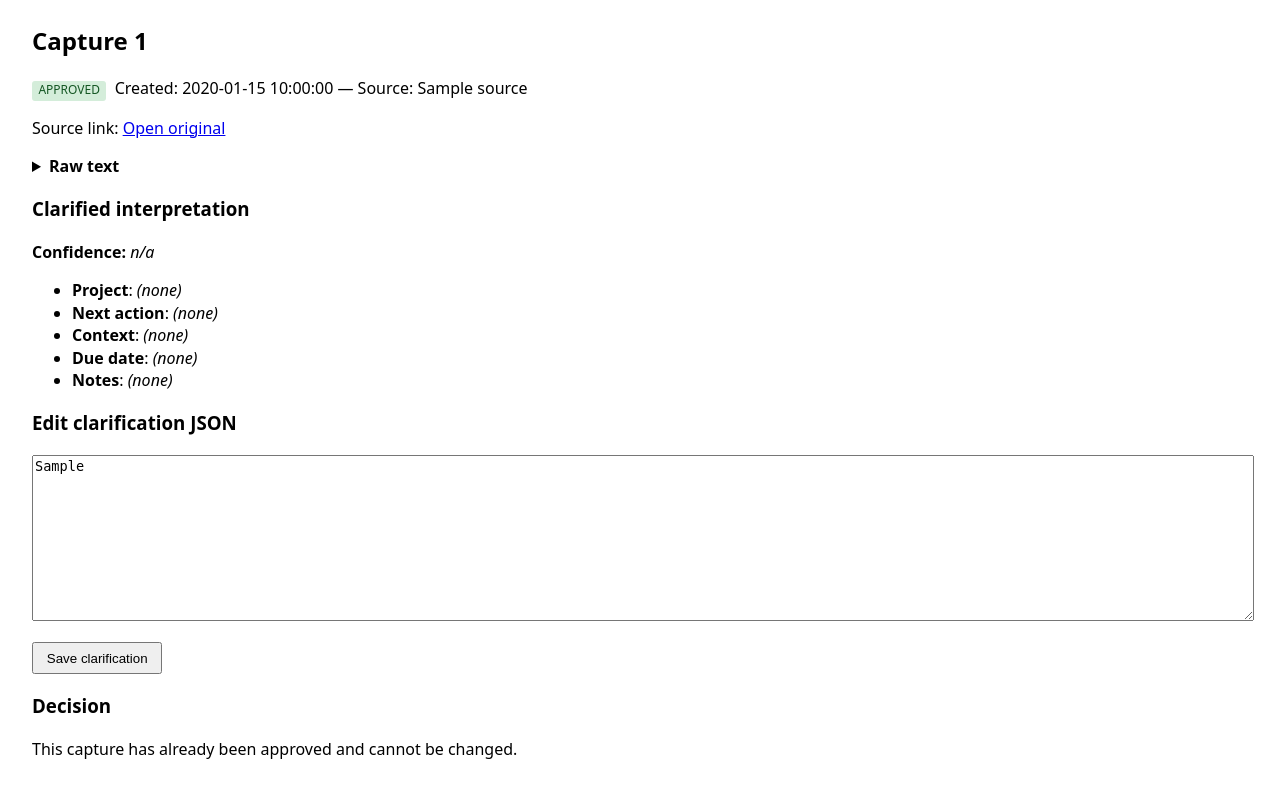
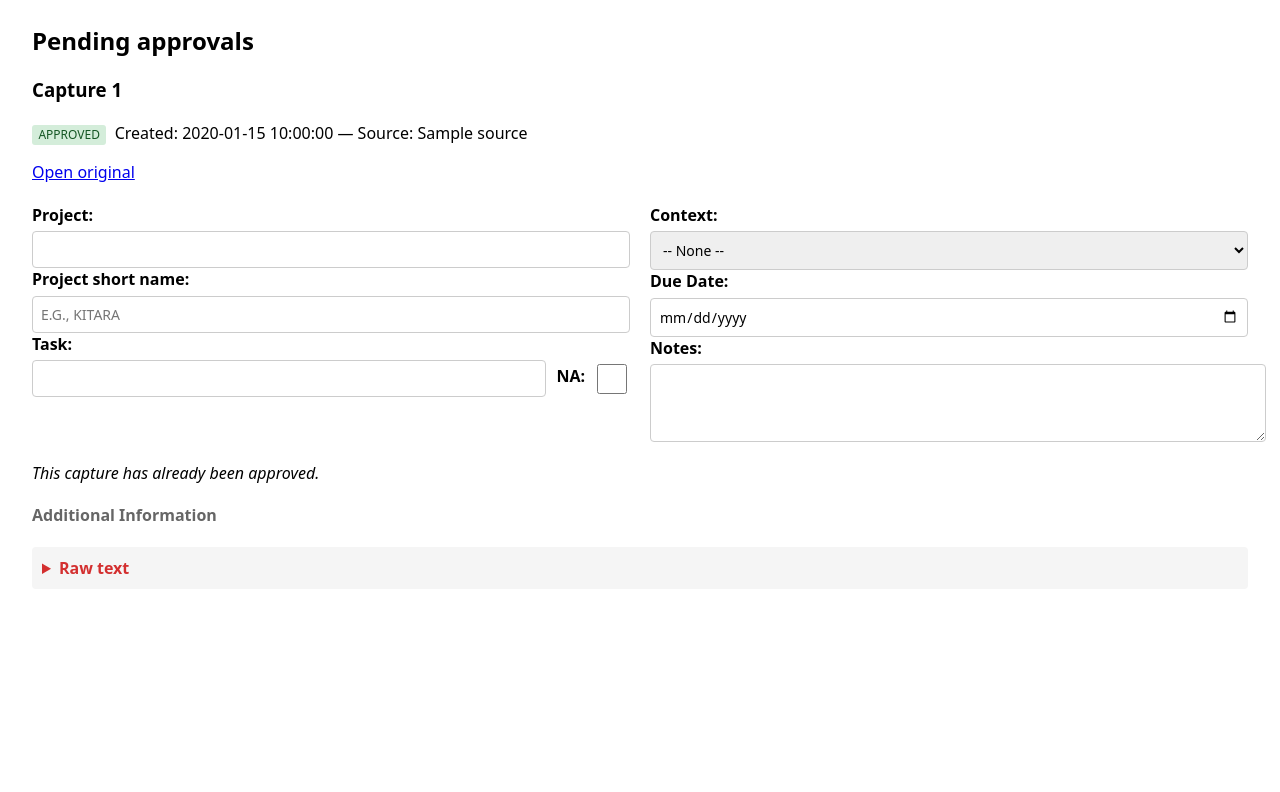
Before and after one commit to iaarnio/gtd-backend, a FastAPI app: template app/templates/approval_detail.html in a window 1280 px wide. Shown: the part 121-913 px from the top of the page. After the commit the page ends 695 px from the top, so only its background shows below. Run offline with FastAPI, Linux system fonts and the light colour scheme; the template is opened without the code that fills it: most values are stand-ins (such as "Sample title", 1, 10 or a date in 2020); parts of the project's set-up code (start-up, migrations or seed data) failed here and were passed over.

Commit message:
Redesign approval detail page with improved form UX
- Completely redesigned approval_detail.html with two-column layout
- Added editable form fields matching GTD workflow:
  - Project name and short name (auto-uppercase)
  - Task with NA (next action) checkbox to set type
  - Context dropdown (Work, Home, Phone, Computer, Errands, Waiting)
  - Due date with HTML5 date picker
  - Notes free-text field
- JavaScript automatically builds clarification JSON:
  - Type field correctly set to 'project' or 'next_action' based on checkbox
  - Project short name auto-uppercased
  - Preserves all original fields (ambiguities, confidence_score, suggested_tool)
- Improved layout:
  - Three action buttons (Approve/Save/Reject) in prominent button group
  - Collapsible sections for Ambiguities and Raw text
  - Professional CSS styling with grid layout
- Fixes data mismatch issue where type field wasn't updated when user changed project info

This resolves the issue where approvals could have project data without type='project'
being set, causing RTM to ignore project information.

Co-Authored-By: Claude Haiku 4.5 <noreply@anthropic.com>

```diff
--- a/app/templates/approval_detail.html
+++ b/app/templates/approval_detail.html
@@ -3,7 +3,9 @@
 {% block title %}Capture {{ capture.id }}{% endblock %}
 
 {% block content %}
-<h2>Capture {{ capture.id }}</h2>
+<h2>Pending approvals</h2>
+
+<h3>Capture {{ capture.id }}</h3>
 
 <p>
     <span class="badge badge-{{ capture.decision_status }}">{{ capture.decision_status }}</span>
@@ -12,80 +14,235 @@
 
 {% if capture.source_link %}
 <p>
-    Source link:
-    <a href="{{ capture.source_link }}" target="_blank" rel="noopener noreferrer">
-        Open original
-    </a>
+    <a href="{{ capture.source_link }}" target="_blank" rel="noopener noreferrer">Open original</a>
 </p>
 {% endif %}
 
-<details>
-    <summary><strong>Raw text</strong></summary>
-    <pre>{{ capture.raw_text }}</pre>
-</details>
-
 {% set clar = clar_dict %}
 
-<h3>Clarified interpretation</h3>
+<style>
+.form-grid {
+    display: grid;
+    grid-template-columns: 1fr 1fr;
+    gap: 20px;
+    margin: 20px 0;
+}
 
-<p><strong>Confidence:</strong>
-    {% if clar and ('confidence_score' in clar or 'confidence' in clar) %}
-        {% if 'confidence_score' in clar and clar['confidence_score'] is not none %}
-            <span class="confidence">{{ "%.2f"|format(clar['confidence_score']) }}</span>
-        {% elif 'confidence' in clar and clar['confidence'] is not none %}
-            <span class="confidence">{{ "%.2f"|format(clar['confidence']) }}</span>
-        {% else %}
-            <em>n/a</em>
-        {% endif %}
+.form-field {
+    display: flex;
+    flex-direction: column;
+}
+
+.form-field label {
+    font-weight: bold;
+    margin-bottom: 5px;
+}
+
+.form-field input,
+.form-field select,
+.form-field textarea {
+    padding: 8px;
+    font-size: 14px;
+    border: 1px solid #ccc;
+    border-radius: 4px;
+    font-family: inherit;
+}
+
+.form-field textarea {
+    resize: vertical;
+    min-height: 60px;
+}
+
+.task-row {
+    display: flex;
+    gap: 10px;
+    align-items: flex-end;
+}
+
+.task-row input {
+    flex: 1;
+}
+
+.checkbox-group {
+    display: flex;
+    align-items: center;
+    gap: 8px;
+}
+
+.checkbox-group input[type="checkbox"] {
+    width: 30px;
+    height: 30px;
+    cursor: pointer;
+}
+
+.button-group {
+    display: flex;
+    gap: 10px;
+    margin: 30px 0;
+}
+
+.button-group button {
+    flex: 1;
+    padding: 15px;
+    font-size: 16px;
+    font-weight: bold;
+    border: none;
+    border-radius: 4px;
+    cursor: pointer;
+}
+
+.approve {
+    background-color: #4CAF50;
+    color: white;
+}
+
+.save {
+    background-color: #FDD835;
+    color: black;
+}
+
+.reject {
+    background-color: #F44336;
+    color: white;
+}
+
+.section-title {
+    font-weight: bold;
+    margin-top: 20px;
+    margin-bottom: 10px;
+    color: #666;
+}
+
+details {
+    margin: 20px 0;
+    padding: 10px;
+    background-color: #f5f5f5;
+    border-radius: 4px;
+}
+
+details summary {
+    cursor: pointer;
+    font-weight: bold;
+    color: #d32f2f;
+}
+
+details pre {
+    background-color: white;
+    padding: 10px;
+    border-radius: 4px;
+    overflow-x: auto;
+}
+</style>
+
+<form method="post" action="/approvals/{{ capture.id }}/clarification">
+    <input type="hidden" name="clarification_json_raw" id="clarification_json_raw">
+
+    <div class="form-grid">
+        <!-- Left column -->
+        <div>
+            <div class="form-field">
+                <label for="project">Project:</label>
+                <input type="text" id="project" name="project_name" value="{{ clar.get('project_name', '') or '' }}">
+            </div>
+
+            <div class="form-field">
+                <label for="project_shortname">Project short name:</label>
+                <input type="text" id="project_shortname" name="project_shortname"
+                       value="{{ clar.get('project_shortname', '') or '' }}"
+                       placeholder="e.g., KITARA"
+                       style="text-transform: uppercase;">
+            </div>
+
+            <div class="form-field">
+                <label>Task:</label>
+                <div class="task-row">
+                    <input type="text" name="next_action" value="{{ clar.get('next_action', '') or '' }}">
+                    <div class="checkbox-group">
+                        <label for="is_next_action">NA:</label>
+                        <input type="checkbox" id="is_next_action" name="is_next_action"
+                               {% if clar.get('type') == 'next_action' %}checked{% endif %}>
+                    </div>
+                </div>
+            </div>
+        </div>
+
+        <!-- Right column -->
+        <div>
+            <div class="form-field">
+                <label for="context">Context:</label>
+                <select id="context" name="suggested_context">
+                    <option value="">-- None --</option>
+                    <option value="Work" {% if clar.get('suggested_context') == 'Work' %}selected{% endif %}>Work</option>
+                    <option value="Home" {% if clar.get('suggested_context') == 'Home' %}selected{% endif %}>Home</option>
+                    <option value="Phone" {% if clar.get('suggested_context') == 'Phone' %}selected{% endif %}>Phone</option>
+                    <option value="Computer" {% if clar.get('suggested_context') == 'Computer' %}selected{% endif %}>Computer</option>
+                    <option value="Errands" {% if clar.get('suggested_context') == 'Errands' %}selected{% endif %}>Errands</option>
+                    <option value="Waiting" {% if clar.get('suggested_context') == 'Waiting' %}selected{% endif %}>Waiting</option>
+                </select>
+            </div>
+
+            <div class="form-field">
+                <label for="due_date">Due Date:</label>
+                <input type="date" id="due_date" name="due_date" value="{{ clar.get('due_date', '') or '' }}">
+            </div>
+
+            <div class="form-field">
+                <label for="notes">Notes:</label>
+                <textarea id="notes" name="notes">{{ clar.get('notes', '') or '' }}</textarea>
+            </div>
+        </div>
+    </div>
+
+    <!-- Action buttons -->
+    {% if capture.decision_status == "proposed" %}
+    <div class="button-group">
+        <button type="submit" class="approve" formaction="/approvals/{{ capture.id }}/approve"
+                onclick="this.form.action='/approvals/{{ capture.id }}/approve'">Approve</button>
+        <button type="submit" class="save">Save</button>
+        <button type="submit" class="reject" formaction="/approvals/{{ capture.id }}/reject"
+                onclick="this.form.action='/approvals/{{ capture.id }}/reject'">Reject</button>
+    </div>
     {% else %}
-        <em>n/a</em>
+    <p><em>This capture has already been {{ capture.decision_status }}.</em></p>
     {% endif %}
-</p>
 
-<ul>
-    <li><strong>Project</strong>:
-        {% if clar and 'project_name' in clar and clar['project_name'] %}
-            {{ clar['project_name'] }}
-        {% elif clar and 'project' in clar and clar['project'] %}
-            {{ clar['project'] }}
-        {% else %}
-            <em>(none)</em>
-        {% endif %}
-    </li>
-    <li><strong>Next action</strong>:
-        {% if clar and 'next_action' in clar and clar['next_action'] %}{{ clar['next_action'] }}{% else %}<em>(none)</em>{% endif %}
-    </li>
-    <li><strong>Context</strong>:
-        {% if clar and 'suggested_context' in clar and clar['suggested_context'] %}{{ clar['suggested_context'] }}{% else %}<em>(none)</em>{% endif %}
-    </li>
-    <li><strong>Due date</strong>:
-        {% if clar and 'due_date' in clar and clar['due_date'] %}{{ clar['due_date'] }}{% else %}<em>(none)</em>{% endif %}
-    </li>
-    <li><strong>Notes</strong>:
-        {% if clar and 'notes' in clar and clar['notes'] %}{{ clar['notes'] }}{% else %}<em>(none)</em>{% endif %}
-    </li>
-</ul>
+    <!-- Collapsible sections for additional info -->
+    <div class="section-title">Additional Information</div>
 
-<h3>Edit clarification JSON</h3>
-<form method="post" action="/approvals/{{ capture.id }}/clarification">
-    <textarea name="clarification_json">{{ clarification_json }}</textarea>
-    <div class="actions">
-        <button type="submit">Save clarification</button>
-    </div>
+    {% if clar.get('ambiguities') %}
+    <details>
+        <summary>Ambiguities</summary>
+        <p>{{ clar.get('ambiguities') }}</p>
+    </details>
+    {% endif %}
+
+    <details>
+        <summary>Raw text</summary>
+        <pre>{{ capture.raw_text }}</pre>
+    </details>
 </form>
 
-<h3>Decision</h3>
-{% if capture.decision_status == "proposed" %}
-<div class="actions">
-    <form method="post" action="/approvals/{{ capture.id }}/approve">
-        <button type="submit" class="approve">Approve</button>
-    </form>
-    <form method="post" action="/approvals/{{ capture.id }}/reject">
-        <button type="submit" class="reject">Reject</button>
-    </form>
-</div>
-{% else %}
-<p>This capture has already been {{ capture.decision_status }} and cannot be changed.</p>
-{% endif %}
+<script>
+document.querySelector('form').addEventListener('submit', function(e) {
+    // Build clarification JSON from form fields
+    const clarificationData = {
+        type: document.getElementById('is_next_action').checked ? 'next_action' : 'project',
+        clarified_text: document.getElementById('project').value || document.getElementById('next_action').value,
+        project_name: document.getElementById('project').value || null,
+        project_shortname: document.getElementById('project_shortname').value.toUpperCase() || null,
+        next_action: document.getElementById('next_action').value || null,
+        suggested_context: document.getElementById('context').value || null,
+        due_date: document.getElementById('due_date').value || null,
+        notes: document.getElementById('notes').value || null,
+        ambiguities: "{{ clar.get('ambiguities', '') or '' }}",
+        suggested_tool: "{{ clar.get('suggested_tool', '') or '' }}",
+        confidence_score: {{ clar.get('confidence_score', 0.5) or 0.5 }}
+    };
+
+    // Set the hidden field with JSON
+    document.getElementById('clarification_json_raw').name = 'data';
+    document.getElementById('clarification_json_raw').value = JSON.stringify(clarificationData);
+});
+</script>
 
 {% endblock %}
```
Also changed, not shown: 1 other file.
